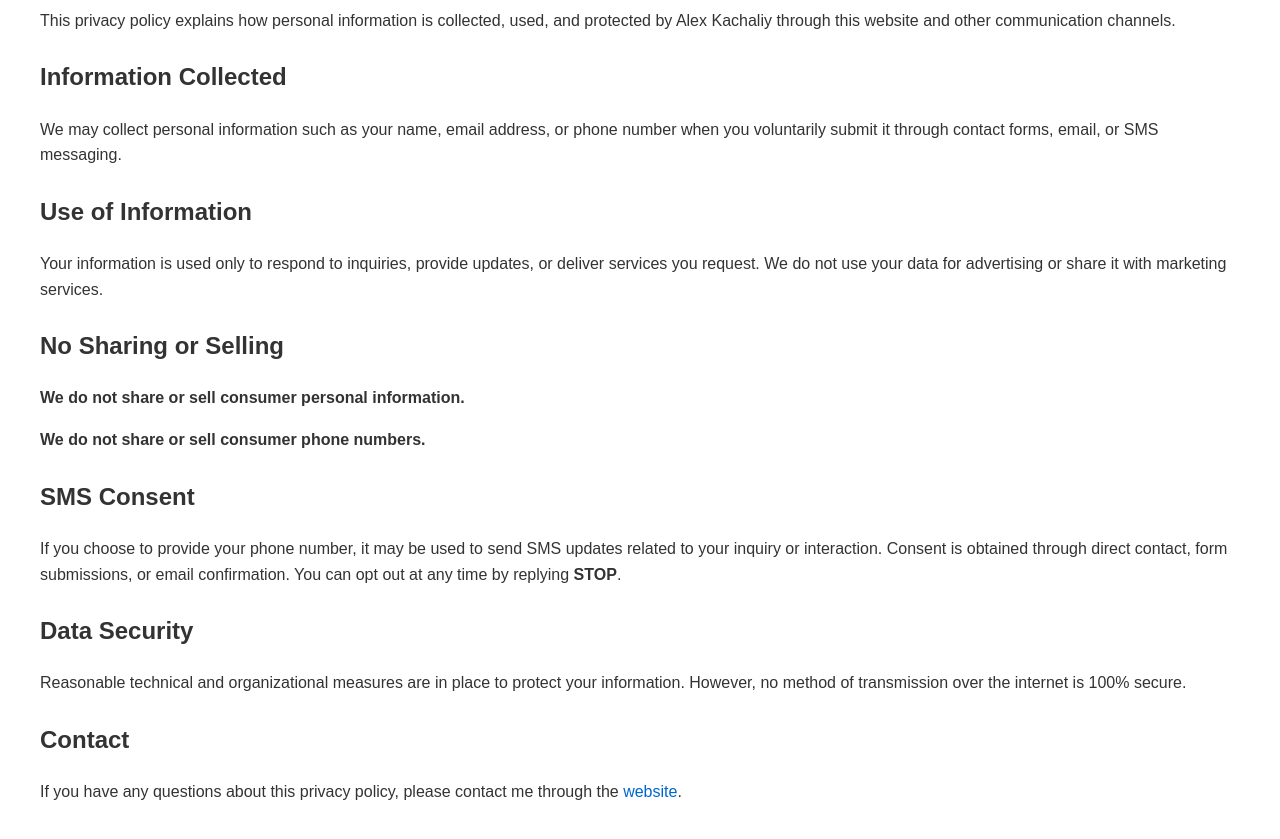
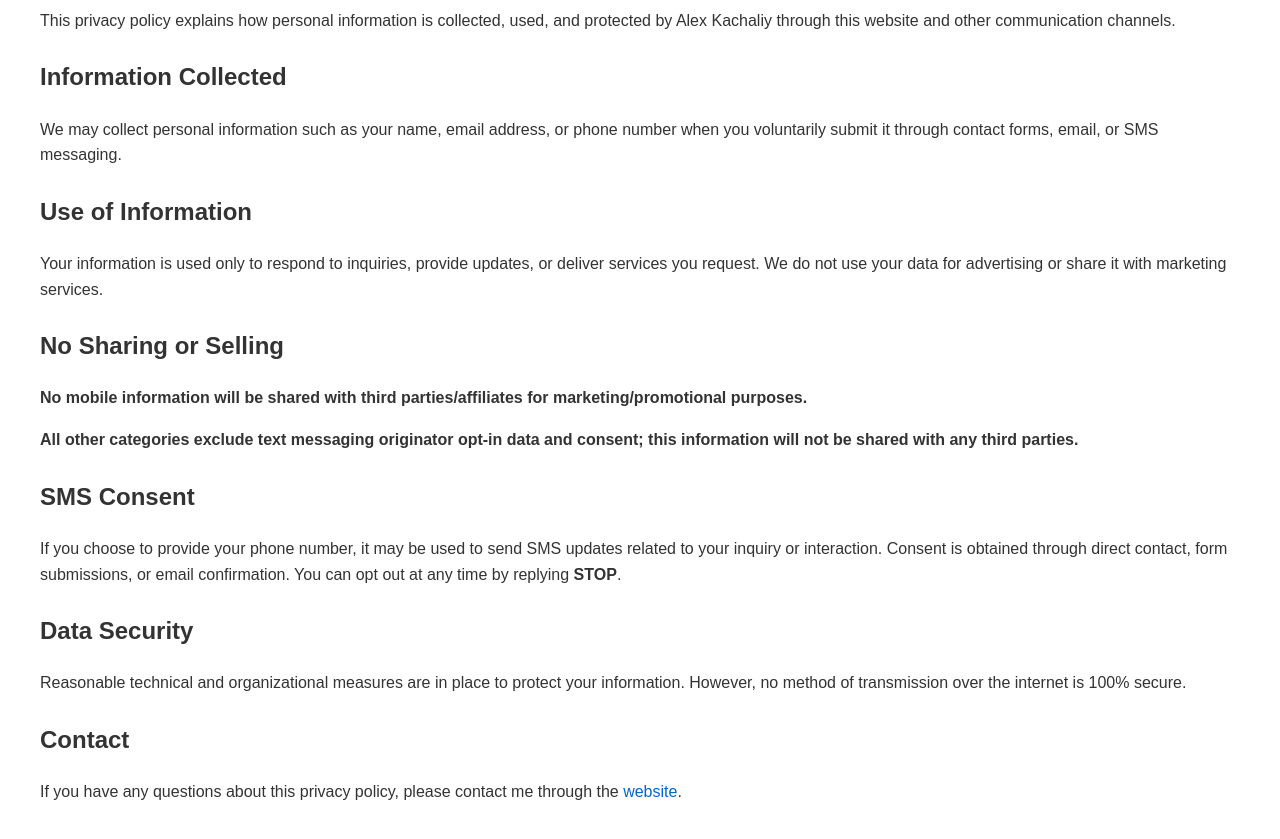
Before and after one commit to kachaliy/my-site, a plain HTML site: page privacy.html in a window 1280 px wide. Shown: the part 105-944 px from the top of the page. Drawn offline with Linux system fonts and the light colour scheme.

Commit message:
Use Zoom-approved wording for privacy scanner

```diff
--- a/privacy.html
+++ b/privacy.html
@@ -51,9 +51,18 @@
 
     <h2>No Sharing or Selling</h2>
     <p>
-      <strong>We do not share or sell consumer personal information.</strong>
+      <strong
+        >No mobile information will be shared with third parties/affiliates for
+        marketing/promotional purposes.</strong
+      >
     </p>
-    <p><strong>We do not share or sell consumer phone numbers.</strong></p>
+    <p>
+      <strong
+        >All other categories exclude text messaging originator opt-in data and
+        consent; this information will not be shared with any third
+        parties.</strong
+      >
+    </p>
 
     <h2>SMS Consent</h2>
     <p>
```
